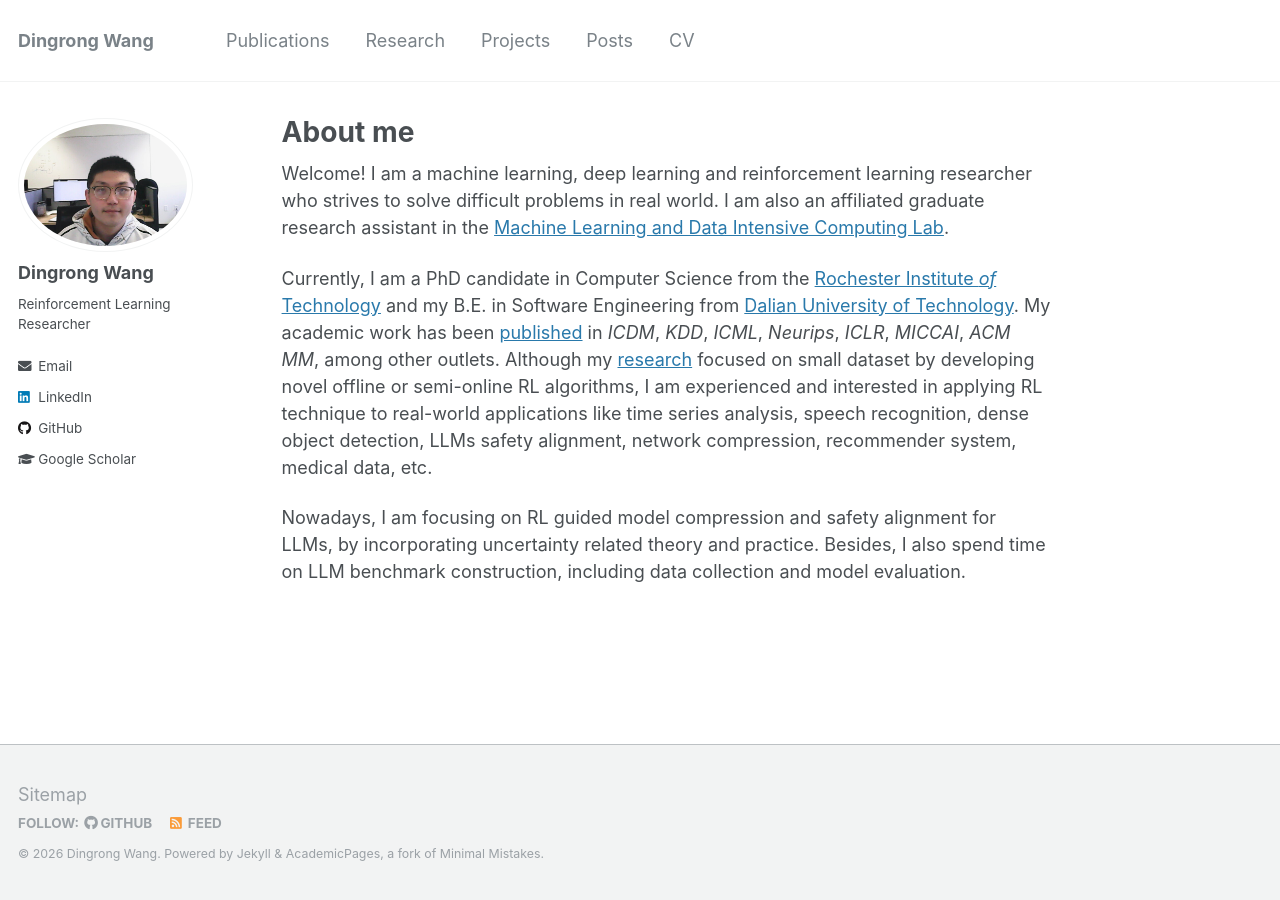
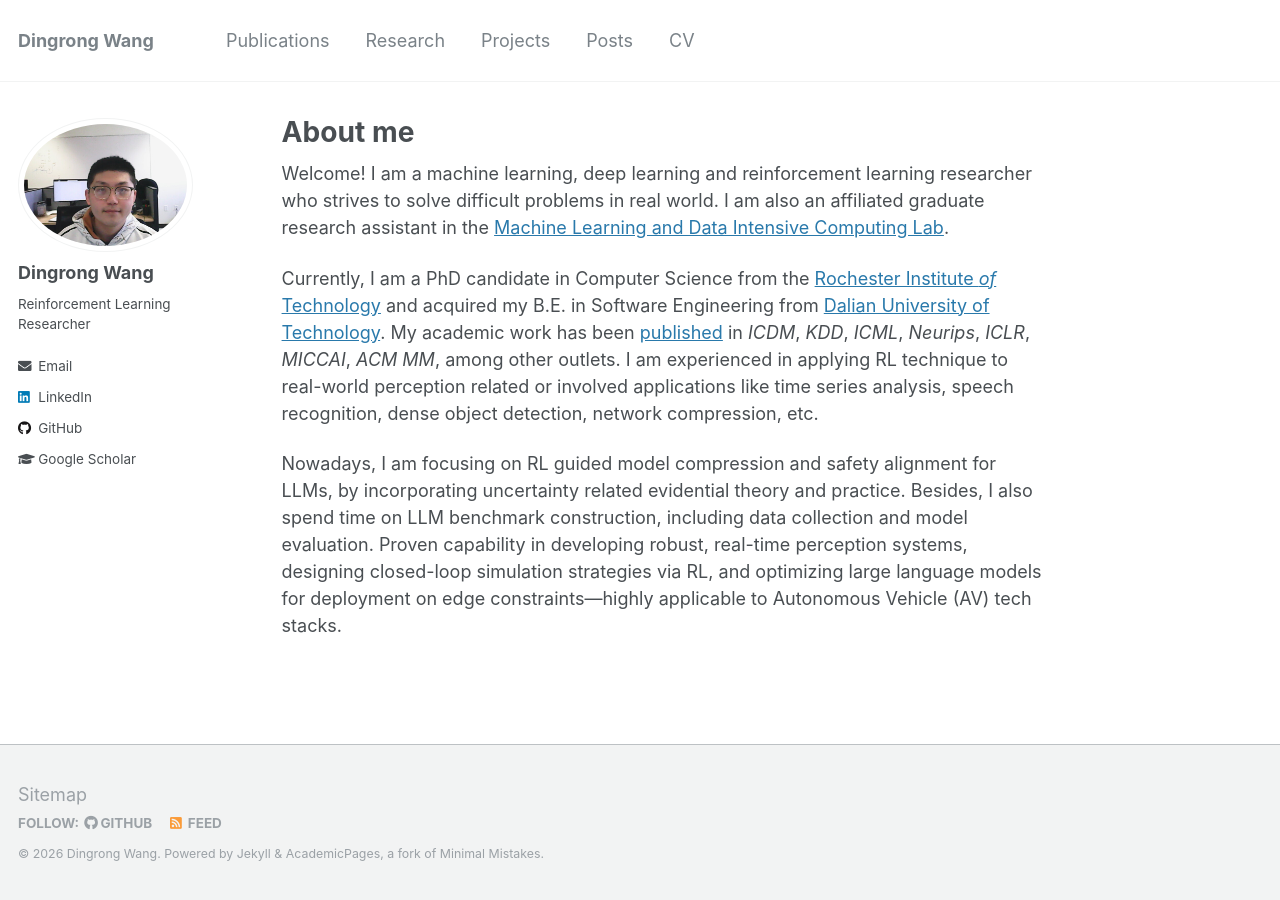
Before and after one commit to wdr123/wdr123.github.io, a Jekyll site: the page built from _pages/about.md, in a window 1280 px wide. Built offline with Jekyll 4.4.1, drawn with Linux system fonts in a browser that asks for light colours.

Commit message:
newest_2026_7

```diff
--- a/_pages/about.md
+++ b/_pages/about.md
@@ -11,12 +11,12 @@ redirect_from:
 Welcome! I am a machine learning, deep learning and reinforcement learning researcher who strives to solve difficult problems in real world. I am also an affiliated
 graduate research assistant in the [Machine Learning and Data Intensive Computing Lab](https://www.rit.edu/mining/).
 
-Currently, I am a PhD candidate in Computer Science from the [Rochester Institute *of* Technology](https://www.rit.edu/) and my B.E. in Software Engineering from [Dalian University of Technology](https://en.dlut.edu.cn/).
+Currently, I am a PhD candidate in Computer Science from the [Rochester Institute *of* Technology](https://www.rit.edu/) and acquired my B.E. in Software Engineering from [Dalian University of Technology](https://en.dlut.edu.cn/).
 My academic work has been [published](publications) in
-*ICDM*, *KDD*, *ICML*, *Neurips*, *ICLR*, *MICCAI*, *ACM MM*, among other outlets. Although my [research](research) focused on small dataset by developing novel offline or semi-online RL algorithms, I am experienced and interested in applying RL
-technique to real-world applications like time series analysis, speech recognition, dense object detection, LLMs safety alignment, network compression, recommender system, medical data, etc.
+*ICDM*, *KDD*, *ICML*, *Neurips*, *ICLR*, *MICCAI*, *ACM MM*, among other outlets. I am experienced in applying RL
+technique to real-world perception related or involved applications like time series analysis, speech recognition, dense object detection, network compression, etc.
 
-Nowadays, I am focusing on RL guided model compression and safety alignment for LLMs, by incorporating uncertainty related theory and practice. Besides, I also spend time on LLM benchmark construction, including data collection and model evaluation.
+Nowadays, I am focusing on RL guided model compression and safety alignment for LLMs, by incorporating uncertainty related evidential theory and practice. Besides, I also spend time on LLM benchmark construction, including data collection and model evaluation. Proven capability in developing robust, real-time perception systems, designing closed-loop simulation strategies via RL, and optimizing large language models for deployment on edge constraints—highly applicable to Autonomous Vehicle (AV) tech stacks.
 
 [//]: # (I have [teaching]&#40;teaching&#41; experience)
 
```
Also changed, not shown: _publications/2025-ECQL.md (+1 -1 lines), _publications/2026-INSCAL.md (added, +10 -0 lines), 4 other files.
